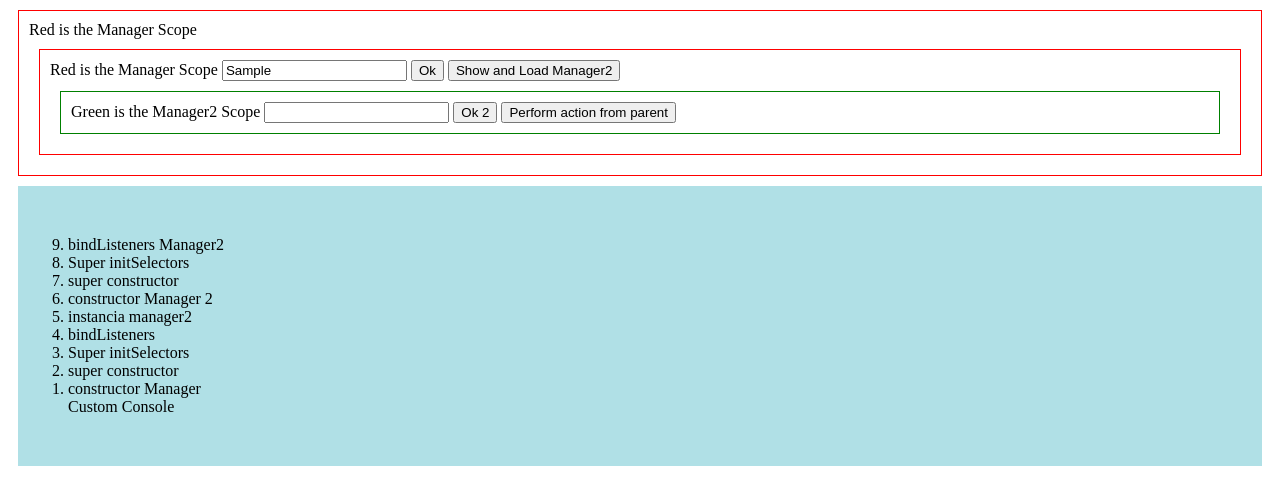
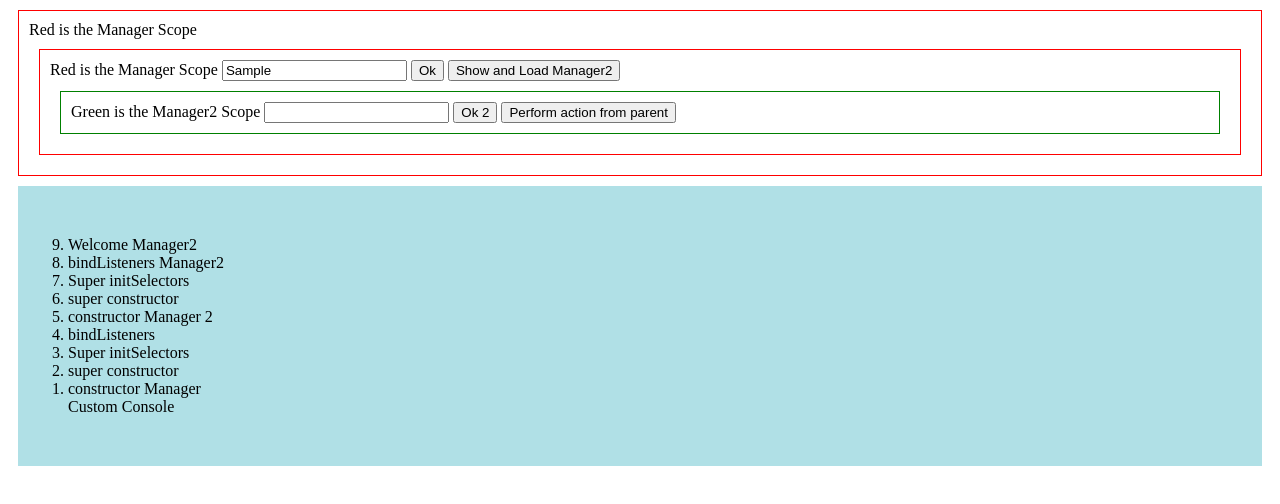
Before and after one commit to guillermodiazga/js_class_model, a plain HTML site: page index.html in a window 1280 px wide. Both pictures are taken after typing "Sample" into the empty fields and a click on the button "Show and Load Manager2". Drawn offline with nearby package versions, Linux system fonts and the light colour scheme.

Commit message:
Dependencies manage

```diff
--- a/index.html
+++ b/index.html
@@ -44,16 +44,6 @@
 <script>
 
     config = {
-        scope: '#app-manager-wrapper',
-        selectors: {
-            static: {
-                form:  'form',
-                input: '#text',
-                okBtn: '#btn1',
-                loadManager2: '#loadManager2'
-            },
-            dynamic: {}
-        },
         data:{
             data1: 'abc'
         }
--- a/modules/BaseManager.js
+++ b/modules/BaseManager.js
@@ -2,12 +2,14 @@
 
 class BaseManager {
     constructor(config) {
+      config = config instanceof Object ? config : {};
 
       console.info('super constructor');
 
       this.$selectors = {};
       this.$scope = $(config.scope);
       this.initSelectors(config);
+      this.parentManager = config.parentManager;
     }
 
     initSelectors(config) {
@@ -37,4 +39,16 @@ class BaseManager {
       }
     }
 
+ //
+  getManager(manager) {
+    try {
+
+        var isInstanced = this.managers[manager] instanceof eval(manager);
+
+        return this.managers[manager] = (isInstanced) ? this.managers[manager] :  new this.managers[manager]({parentManager: this});
+    } catch(e) {
+        console.error('Error creating the instance ' + manager + ': ' + e);
+    }
+  }
+
 }
--- a/modules/Manager.js
+++ b/modules/Manager.js
@@ -4,18 +4,29 @@ class Manager extends BaseManager {
   constructor(config) {
     console.info('constructor Manager');
 
+    config = config instanceof Object ? config : {};
+
+    config.scope = '#app-manager-wrapper';
+
+    config.selectors = {
+            static: {
+                form:  'form',
+                input: '#text',
+                okBtn: '#btn1',
+                loadManager2: '#loadManager2'
+            },
+            dynamic: {}
+        };
+
     // Call super constructor to build the selectors
     super(config);
 
-    var self = this;
-
+    // Manager dependencies
+    this.managers = {
+        Manager2: Manager2
+    };
 
     this.bindListeners(this.$selectors);
-
-    console.info('instancia manager2');
-
-    // Manager dependencies
-    this.manager2 = null;
   }
 
   bindListeners($sltrs) {
@@ -41,13 +52,11 @@ class Manager extends BaseManager {
       e.preventDefault();
   }
 
-  getManager2() {
-    return this.manager2 = this.manager2 || new Manager2(this);
-  }
+  loadManager2(e) {
+    var self = e.data.self;
 
-  loadManager2(e) {
-
-      e.data.self.getManager2();
+    // Create instance on Manager2
+    self.getManager('Manager2').welcome();
   }
 
   showAlert(e) {
--- a/modules/Manager2.js
+++ b/modules/Manager2.js
@@ -1,36 +1,29 @@
 'use strict';
 
 class Manager2 extends BaseManager {
-  constructor(parentManager){
+  constructor(config){
+    config = config instanceof Object ? config : {};
 
     console.info('constructor Manager 2');
 
-
-    var config = {
-        scope: '#app-manager-2',
-        selectors: {
-            static: {
-                input: 'input',
-                okBtn: '#btn2',
-                parentActionBtn: '#btn3'
-            },
-            dynamic: {}
+    config.scope = '#app-manager-2';
+    config.selectors = {
+        static: {
+            input: 'input',
+            okBtn: '#btn2',
+            parentActionBtn: '#btn3'
         },
-        data:{
-            data1: 'abc'
-        }
+        dynamic: {}
     };
 
     super(config);
 
     this.$scope.show();
 
-    this.parentManager =parentManager;
-
     this.bindListeners(this.$selectors)
   }
 
-  bindListeners ($sltrs) {
+  bindListeners($sltrs) {
     console.info('bindListeners Manager2');
 
     $sltrs.okBtn.click(this.okBtn);
@@ -42,4 +35,8 @@ class Manager2 extends BaseManager {
       console.info('Manager2 action');
   }
 
+  welcome() {
+    console.info('Welcome Manager2');
+  }
+
 }
```
